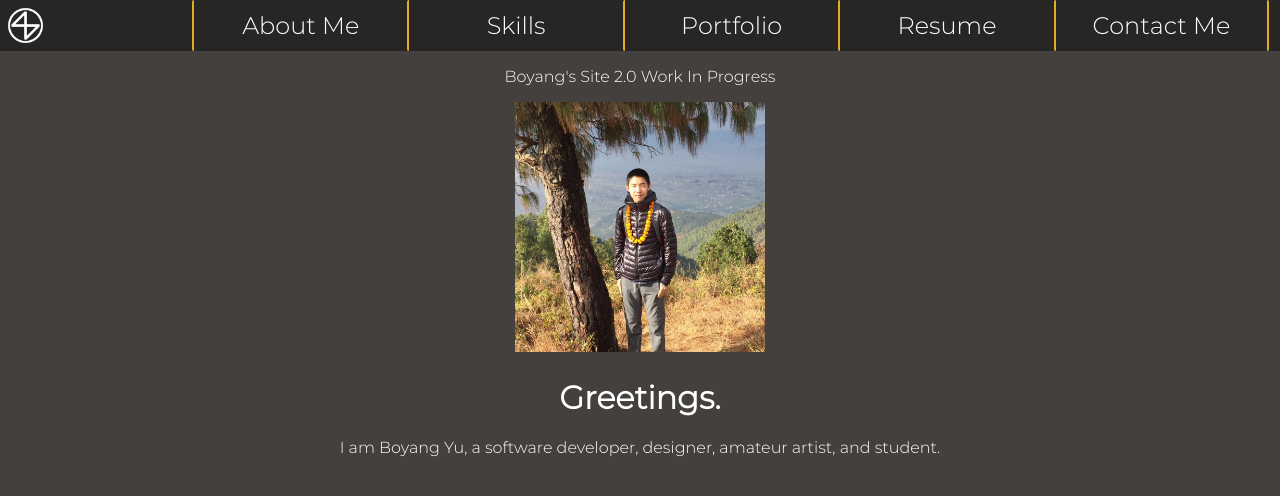
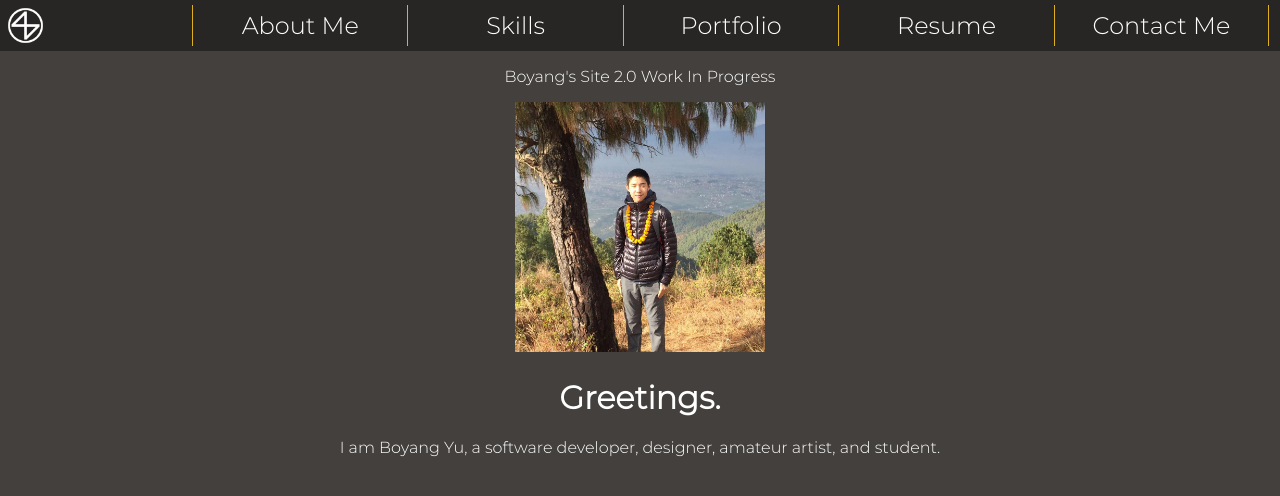
Before and after one commit to ZebraSeller/boyang-portfolio-2, a React (Create React App) app: page / in a window 1280 px wide. Shown: the top 496 px of the page. Built offline with nearby package versions, Linux system fonts and the light colour scheme.

Commit message:
Created nav bar button component

```diff
--- a/src/general_comps/nav_bar.css
+++ b/src/general_comps/nav_bar.css
@@ -26,36 +26,7 @@
   width: 85%;
   height: 100%;
   margin: 0px;
-  padding: 0px;
   vertical-align: top;
-}
-
-
-button {
-  display: inline-block;
-  font-size: 24px;
-  width: 19.8%;
-  height: 100%;
-  color: white;
-  background-color: hsl(30, 5%, 15%);
-  border: 2px solid hsl(45, 75%, 50%);
-  border-top: none;
-  border-bottom: none;
-  border-right: none;
-  border-radius: 2px;
-  transition-duration: 0.25s;
-  padding: 0px;
-  margin: 0px;
-  font-family: Montserrat-Light;
-
-}
-
-button:hover {
-  background-color: hsl(45, 75%, 50%);
-  border-color: hsl(30, 5%, 25%);
-}
-#right-most-button {
-  border-right: 2px solid hsl(45, 75%, 50%);
 }
 
 @media screen and (orientation: portrait) {
--- a/src/general_comps/nav_bar.js
+++ b/src/general_comps/nav_bar.js
@@ -1,5 +1,6 @@
 import React from 'react';
 import ReactDOM from 'react-dom';
+import Nav_Bar_Button from './nav_bar_button';
 import './nav_bar.css';
 import ZBIcon from '../assets/zb_logo_thick_white.png';
 
@@ -11,11 +12,11 @@ function App() {
 				<img src={ZBIcon} alt="LOGO.png" className="zb-icon"/>
 			</div>
 			<div className="button-container">
-				<button onClick="">About Me</button>
-				<button onClick="">Skills</button>
-				<button onClick="">Portfolio</button>
-				<button onClick="">Resume</button>
-				<button onClick="" id="right-most-button">Contact Me</button>
+				<Nav_Bar_Button text="About Me"/>
+				<Nav_Bar_Button text="Skills"/>
+				<Nav_Bar_Button text="Portfolio"/>
+				<Nav_Bar_Button text="Resume"/>
+				<Nav_Bar_Button text="Contact Me" turnOffRightBorder={false}/>
 			</div>
 			{/* <p>    </p>
 			<button>Extende/Hide nav_bar</button> */}
--- /dev/null
+++ b/src/general_comps/nav_bar_button.css
@@ -0,0 +1,47 @@
+.button {
+  display: inline-block;
+  font-size: 24px;
+  width: 19.8%;
+  height: 100%;
+  color: white;
+  background-color: hsl(30, 5%, 15%);
+  /* border: 2px solid hsl(45, 75%, 50%); */
+  border: none;
+  border-radius: 0px;
+  transition-duration: 0.25s;
+  padding: 0px;
+  margin: 0px;
+
+  text-align: center;
+  line-height: 4vw;
+  font-family: Montserrat-Light;
+  user-select: none;
+}
+.button:hover {
+  background-color: hsl(30, 5%, 15%);
+  color: hsl(45, 75%, 50%);
+
+}
+.button:active {
+  background-color: hsl(45, 75%, 50%);
+  border-color: hsl(30, 5%, 25%);
+  color: white;
+}
+
+.border-left {
+  float: left;
+  position: relative;
+  background-color: hsl(45, 75%, 50%);
+  width: 1px;
+  height: 80%;
+  top: 10%;
+}
+
+.border-right {
+  float: right;
+  position: relative;
+  background-color: hsl(45, 75%, 50%);
+  width: 1px;
+  height: 80%;
+  top: 10%;
+}
--- /dev/null
+++ b/src/general_comps/nav_bar_button.js
@@ -0,0 +1,27 @@
+import React from 'react';
+import ReactDOM from 'react-dom';
+import './nav_bar_button.css';
+
+function App({
+  onClick=null,
+  text="Button",
+  turnOffRightBorder = true,
+}) {
+  let borderRightStyle = {
+    display: "block"
+  };
+  if(turnOffRightBorder) {
+    borderRightStyle = {
+      display: "none"
+    };
+  }
+	return (
+				<div onClick={onClick} className="button">
+          <div className="border-left"></div>
+          {text}
+          <div className="border-right" style={borderRightStyle}></div>
+        </div>
+  );
+}
+
+export default App;
```
